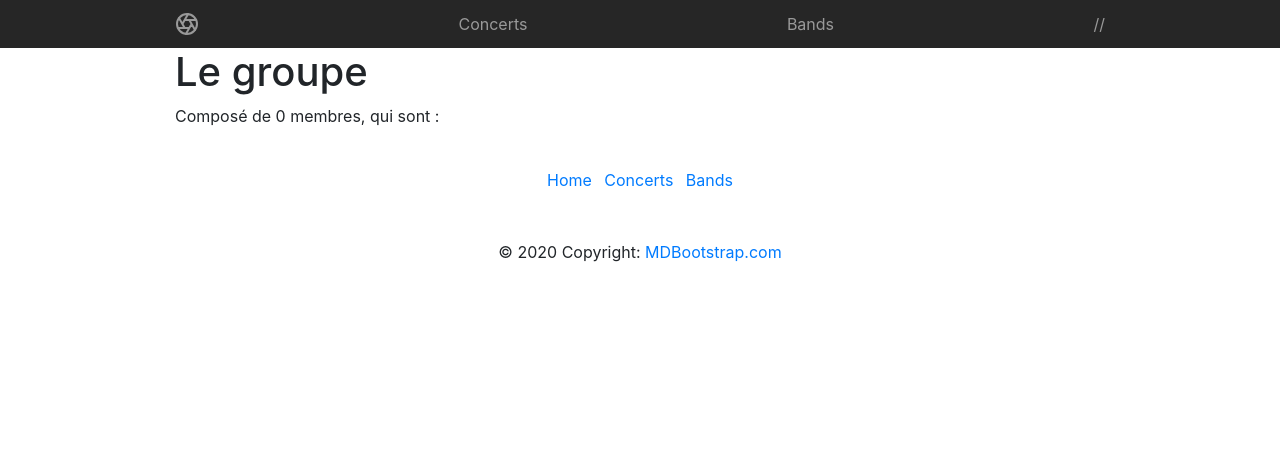
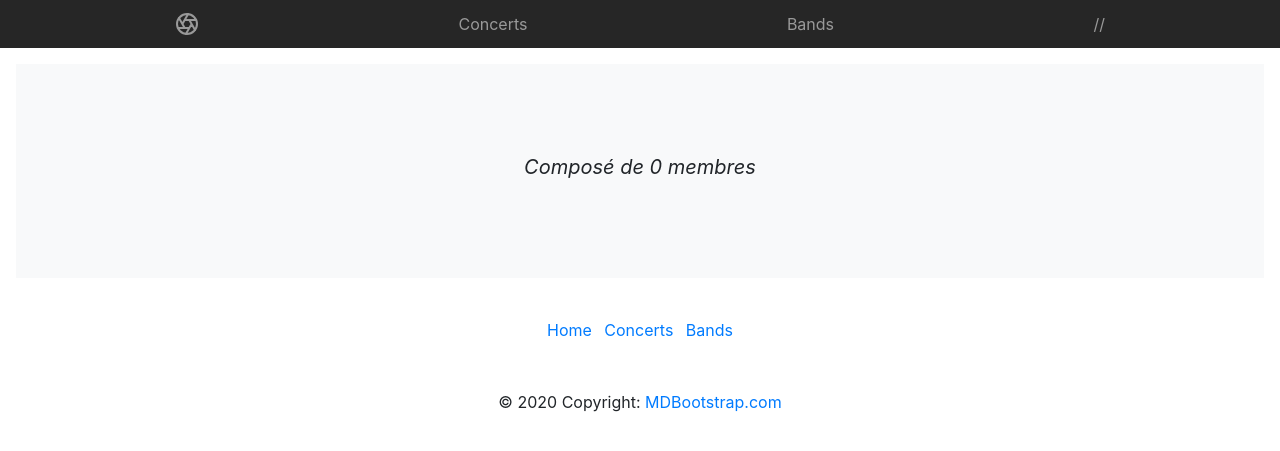
Before and after one commit to SebastienBrach/ProjetPHP-LP-APIDAE, a Symfony app: template templates/band/band.html.twig in a window 1280 px wide. Shown: the top 451 px of the page. Run offline with Twig, Linux system fonts and the light colour scheme; the template is opened without the code that fills it, so the values that code supplies are empty; some libraries are stand-ins or nearby versions.

Commit message:
Ajout de photos, TP4 OK

```diff
--- a/templates/band/band.html.twig
+++ b/templates/band/band.html.twig
@@ -1,22 +1,23 @@
 {% extends 'base.html.twig' %}
 
 {% block body %}
-    <div class="container">
-    <h1>Le groupe {{ band.name }} </h1>
-        <p>Composé de {{ band.members|length }} membres, qui sont :</p>
+<div class="position-relative overflow-hidden p-3 p-md-5 m-md-3 text-center bg-light">
+    <div class="col-md-5 p-lg-3 mx-auto my-3">
+        <h1 class="display-4 font-weight-normal">{{ band.name }}</h1>
+        <p class="lead font-weight-normal"><i>Composé de {{ band.members|length }} membres</i></p>
+    </div>
+</div>
 
 <div class="container">
-
     <div class="card-deck">
     {% for member in band.members %}
-
-            <div class="card">
+        <div class="card text-center">
             <img src="{{ asset('images/'~ member.picture) }}" class="card-img-top" alt="...">
             <div class="card-body">
-                    <h5 class="card-title">{{ member.name }} {{ member.firstname }}</h5>
-                    <p class="card-text">Né le {{ member.birthDate|date('d-m-Y') }}.</p>
+                <h4 class="card-title">{{ member.name }} {{ member.firstname }}</h4>
+                <p class="card-text"><b>{{ member.job }}</b></p>
             </div>
-                <div class="card-footer"><small class="text-muted">{{ member.job }}</small>
+            <div class="card-footer"><small class="text-muted">Né le {{ member.birthDate|date('d-m-Y') }}</small>
             </div>
         </div>
     {% endfor %}
```
Also changed, not shown: public/images/jimmy-page.jpg (added), public/images/john-bonham.jpg (added), public/images/john-paul-jones.jpg (added), public/images/robert-plant.jpg (added). Lines whose indentation alone changed are shown as unchanged.
